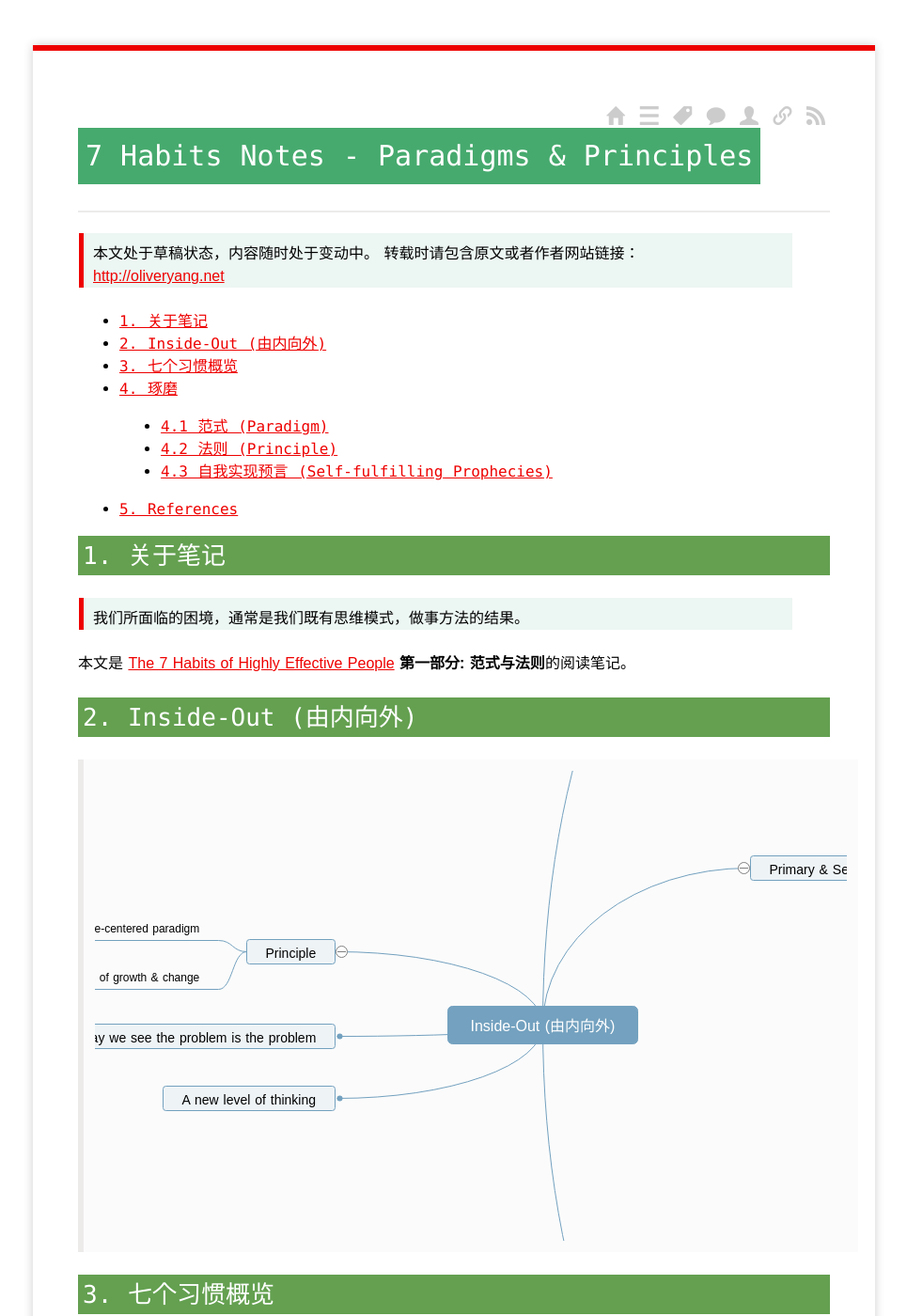
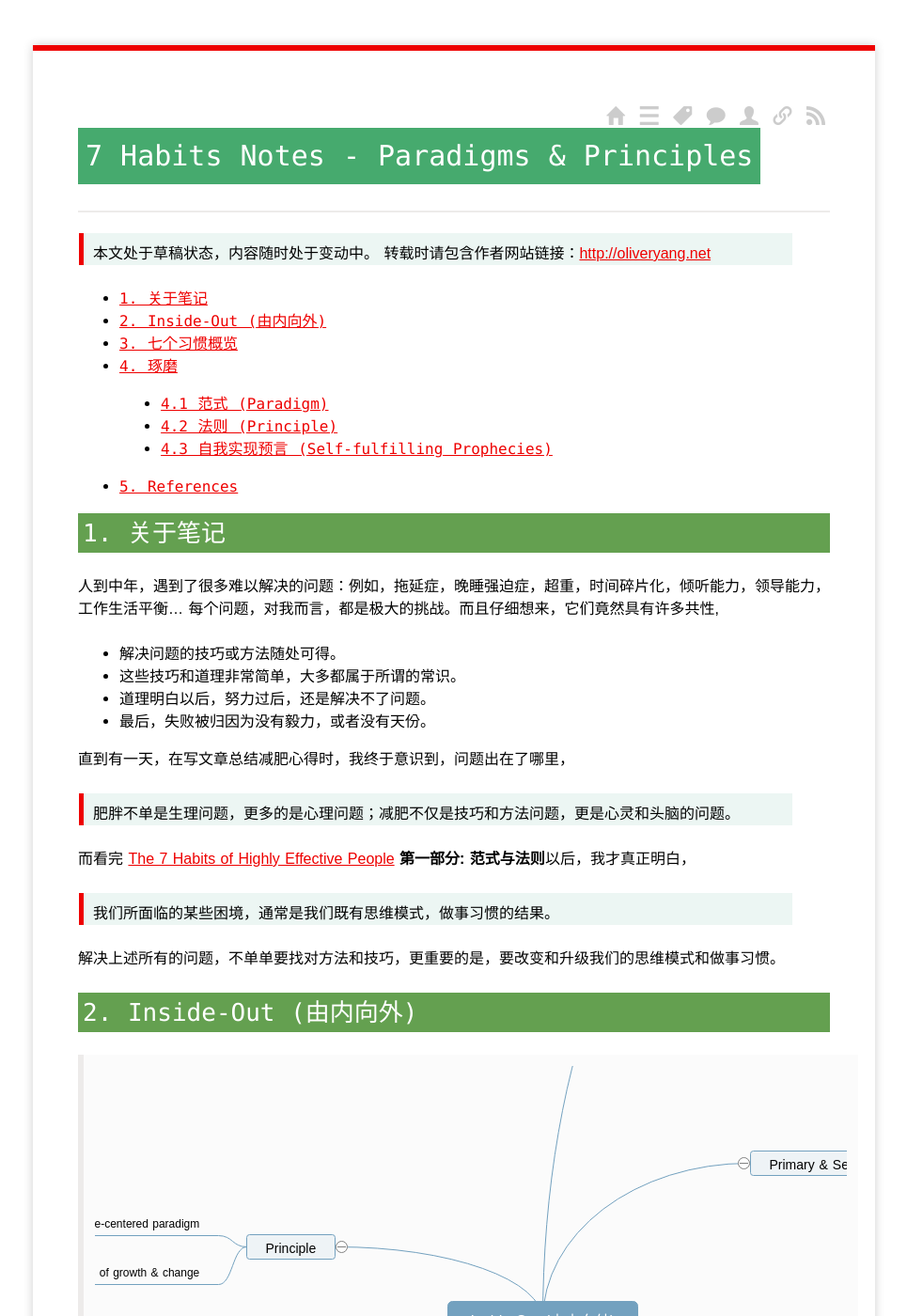
Before and after one commit to yangoliver/yangoliver.github.io, a Jekyll site: the page built from _posts/2016/2016-09-21-7-habits-2.md, in a window 1280 px wide and 1400 px high. Shown: the whole window at 94% size, without its empty margins (157-1122 px from the left). Built offline with Jekyll 4.4.1, drawn with Linux system fonts in a browser that asks for light colours; comment, search, counter and statistics services are not loaded.

Commit message:
draft: added begining part

```diff
--- a/_posts/2016/2016-09-21-7-habits-2.md
+++ b/_posts/2016/2016-09-21-7-habits-2.md
@@ -7,16 +7,30 @@ tags: [soft skill]
 ---
 
 >本文处于草稿状态，内容随时处于变动中。
->转载时请包含原文或者作者网站链接：<http://oliveryang.net>
+>转载时请包含作者网站链接：<http://oliveryang.net>
 
 * content
 {:toc}
 
 ## 1. 关于笔记
 
-> 我们所面临的困境，通常是我们既有思维模式，做事方法的结果。
+人到中年，遇到了很多难以解决的问题：例如，拖延症，晚睡强迫症，超重，时间碎片化，倾听能力，领导能力，工作生活平衡...
+每个问题，对我而言，都是极大的挑战。而且仔细想来，它们竟然具有许多共性,
 
-本文是 [The 7 Habits of Highly Effective People](https://en.wikipedia.org/wiki/The_7_Habits_of_Highly_Effective_People) **第一部分: 范式与法则**的阅读笔记。
+* 解决问题的技巧或方法随处可得。
+* 这些技巧和道理非常简单，大多都属于所谓的常识。
+* 道理明白以后，努力过后，还是解决不了问题。
+* 最后，失败被归因为没有毅力，或者没有天份。
+
+直到有一天，在写文章总结减肥心得时，我终于意识到，问题出在了哪里，
+
+> 肥胖不单是生理问题，更多的是心理问题；减肥不仅是技巧和方法问题，更是心灵和头脑的问题。
+
+而看完 [The 7 Habits of Highly Effective People](https://en.wikipedia.org/wiki/The_7_Habits_of_Highly_Effective_People) **第一部分: 范式与法则**以后，我才真正明白，
+
+> 我们所面临的某些困境，通常是我们既有思维模式，做事习惯的结果。
+
+解决上述所有的问题，不单单要找对方法和技巧，更重要的是，要改变和升级我们的思维模式和做事习惯。
 
 ## 2. Inside-Out (由内向外)
 
```
